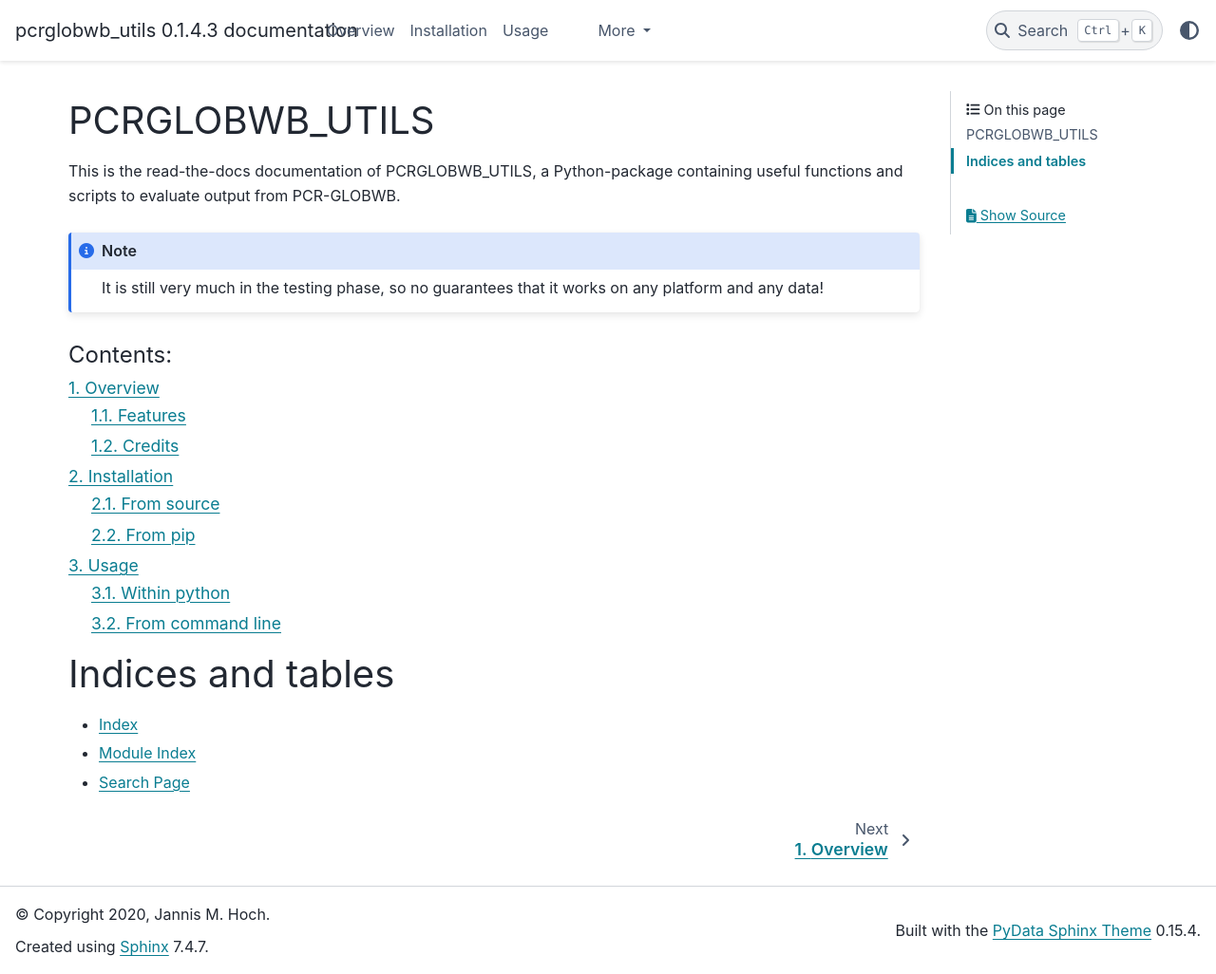
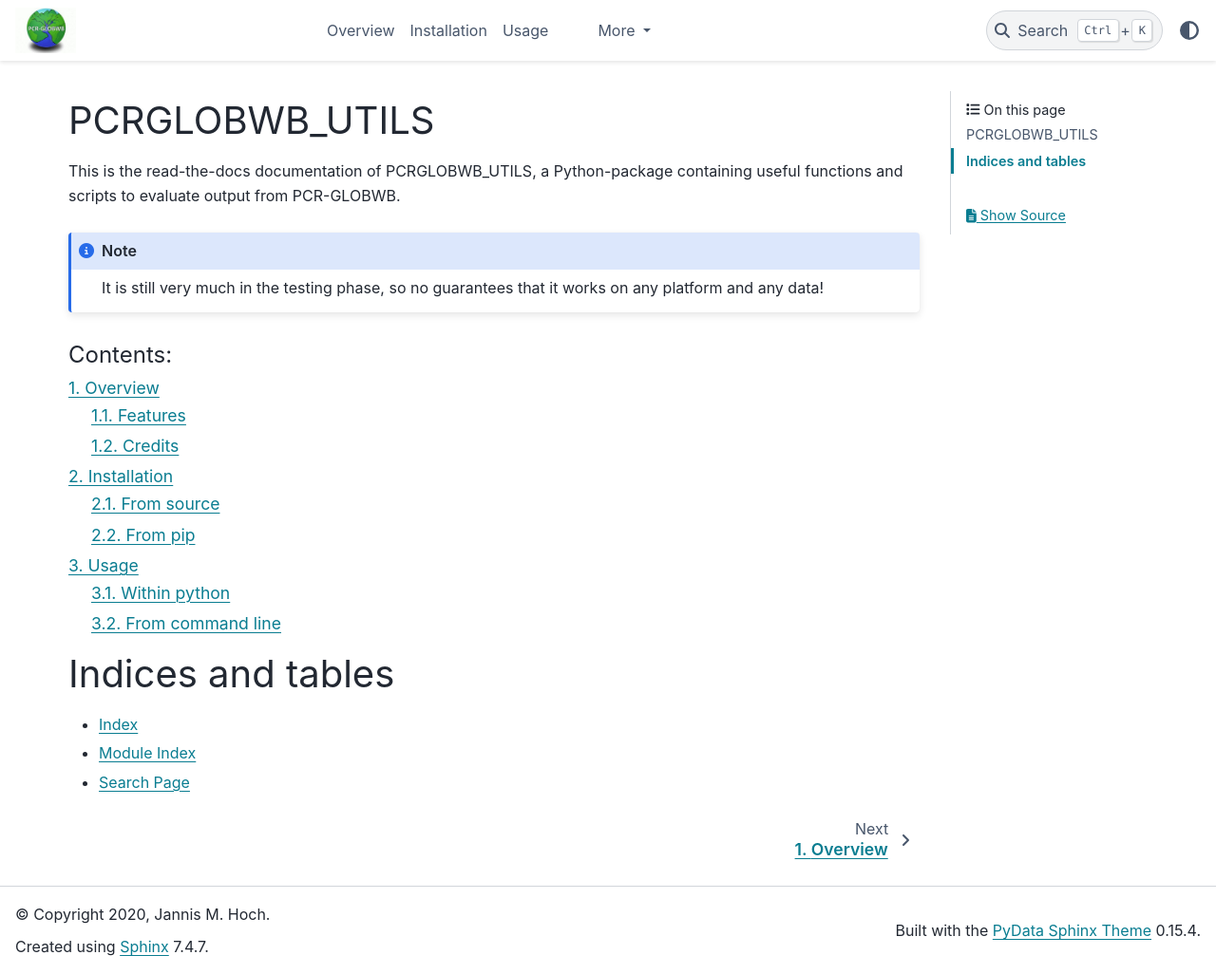
Before and after one commit to JannisHoch/pcrglobwb_utils, a Sphinx documentation site: the page built from docs/index.rst, in a window 1280 px wide and 1026 px high. Shown: the whole window at 95% size. Built offline with Sphinx 7.4.7 and the PyData theme 0.15.4, drawn with Linux system fonts in a browser that asks for light colours; pages that are not in the unit, such as notebooks, are missing from menus.

Commit message:
added PCRGLOBWB logo

```diff
--- a/docs/conf.py
+++ b/docs/conf.py
@@ -153,6 +153,10 @@ htmlhelp_basename = 'pcrglobwb_utils_doc'
 # so a file named "default.css" will overwrite the builtin "default.css".
 html_static_path = ['_static']
 
+# The name of an image file (relative to this directory) to place at the top
+# of the sidebar.
+html_logo = "_static/logo.jpg"
+
 
 # -- Options for HTMLHelp output ---------------------------------------
 
```
Also changed, not shown: docs/_static/logo.jpg (added).
